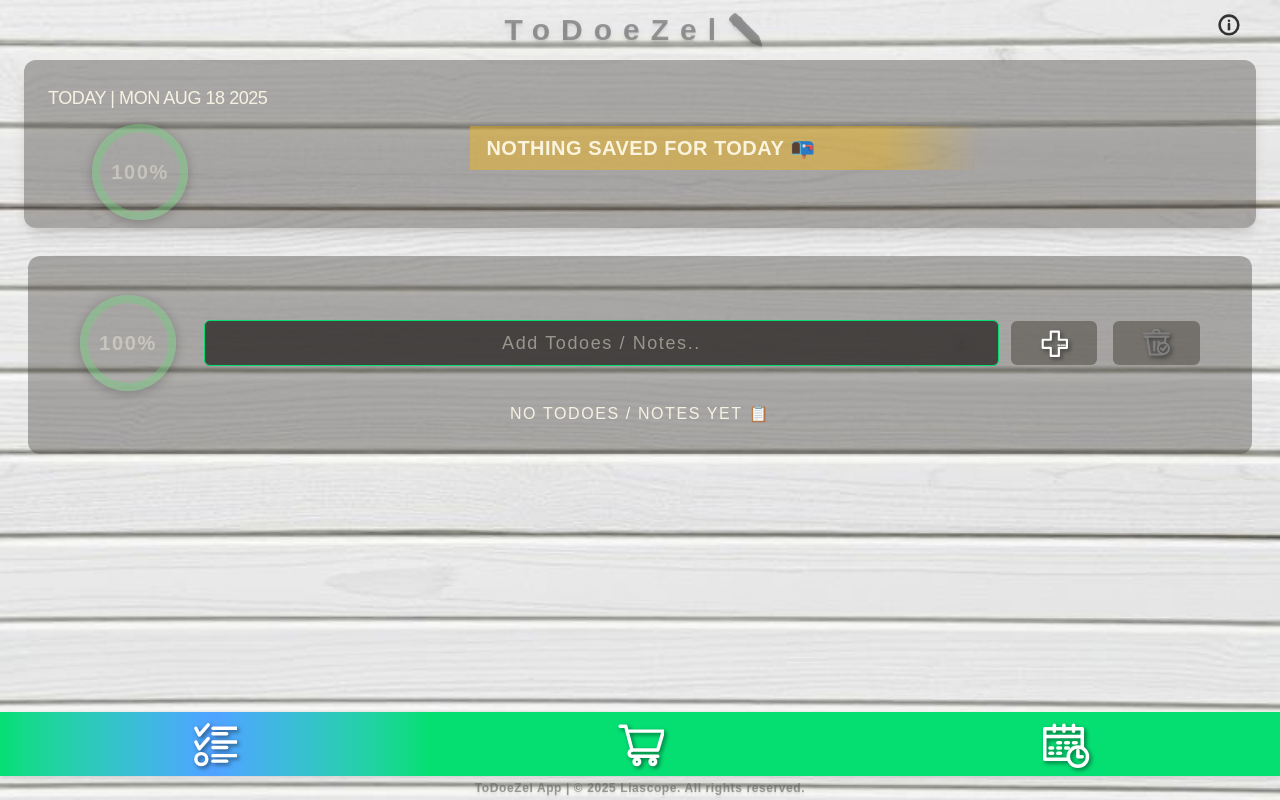
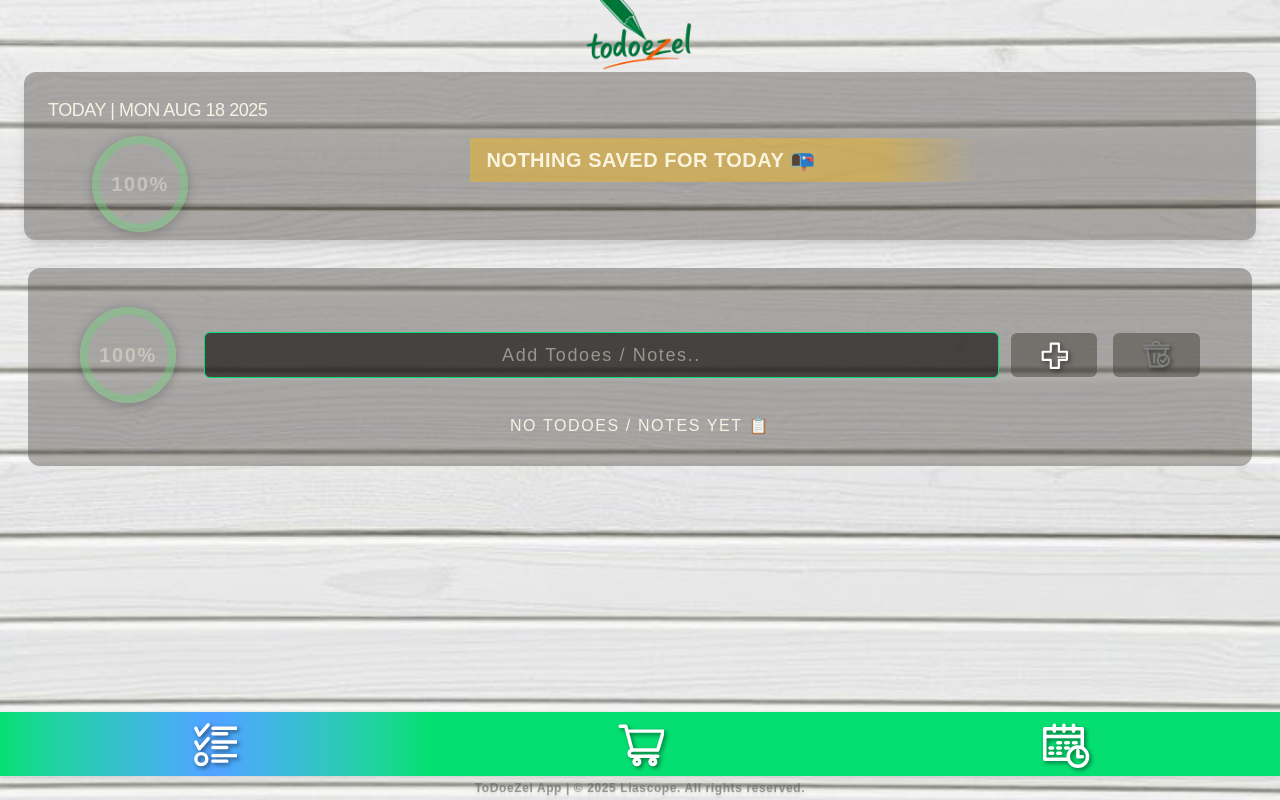
Before and after one commit to liascope/todoezel-react, a Next.js app: page / in a window 1280 px wide. Built offline with nearby package versions, Linux system fonts and the light colour scheme; a web font is replaced by a local one.

Commit message:
Added Logo

```diff
--- a/app/_components/Header.js
+++ b/app/_components/Header.js
@@ -1,23 +1,21 @@
 'use client'
 import ModalContent from "./ModalContent";
 import { useState } from "react";
+import Image from "next/image";
+
 export default function Header(){
   const [open, setOpen] = useState(false)
 
-    return <> <div onClick={() => setOpen(true)}  className="relative text-center py-3 text-xl sm:text-3xl ">
-   <h1 className="tracking-[11px] opacity-60 text-transparent bg-clip-text [text-shadow: 0px 3px 3px rgba(255, 255, 255, 0.5)] opacity-60 bg-[#666666] text-shadow-lg cursor-pointer font-extrabold hover:bg-stone-900">ToDoeZel✏️</h1>
-     <svg
-  onClick={() => setOpen(true)}
-  className="absolute top-2 right-7 sm:right-10 flex items-center justify-center w-[28px] h-[28px]"
-  viewBox="0 0 33 33"
-  xmlns="http://www.w3.org/2000/svg"
->
-  <g stroke="#333333" strokeWidth="3" strokeLinecap="round" strokeLinejoin="round" fill="none">
-    <circle cx="20" cy="20" r="11" />
-    <line x1="20" y1="15" x2="20" y2="15" />
-    <line x1="20" y1="19" x2="20" y2="25" />
-  </g>
-</svg>
+    return <> <div onClick={() => setOpen(true)}  className="w-full h-18 flex items-center px-4">
+    <div className="relative w-full h-full">
+        <Image
+          src="/favicon.png"
+          alt="Logo"
+          fill
+          style={{ objectFit: "contain" }}
+          priority
+        />
+      </div>
     </div>
 {open && <ModalContent onClose={() => setOpen(false)} />}</>
 }
--- a/app/layout.js
+++ b/app/layout.js
@@ -15,7 +15,12 @@
 
 export const metadata = {
   title: " ToDoeZel✏️",
-  description: "Generated by create next app",
+  description: "Notes and Tasks Manager App",
+  icons: {
+    icon: "/favicon.png",
+    shortcut: "/favicon.png",
+    apple: "/favicon.png",
+  },
 };
 
 export default function RootLayout({ children }) {
```
Also changed, not shown: public/favicon.png (added).
